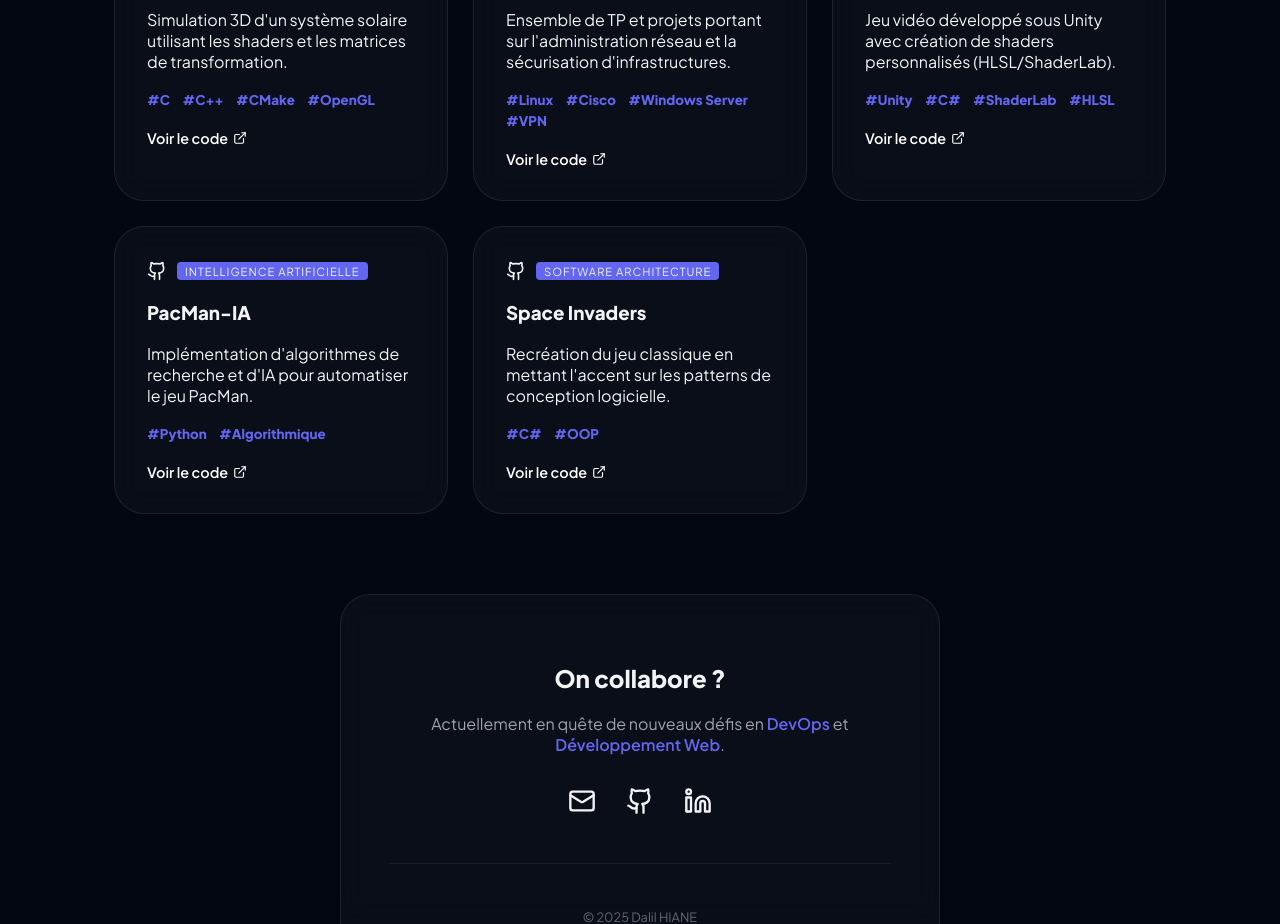
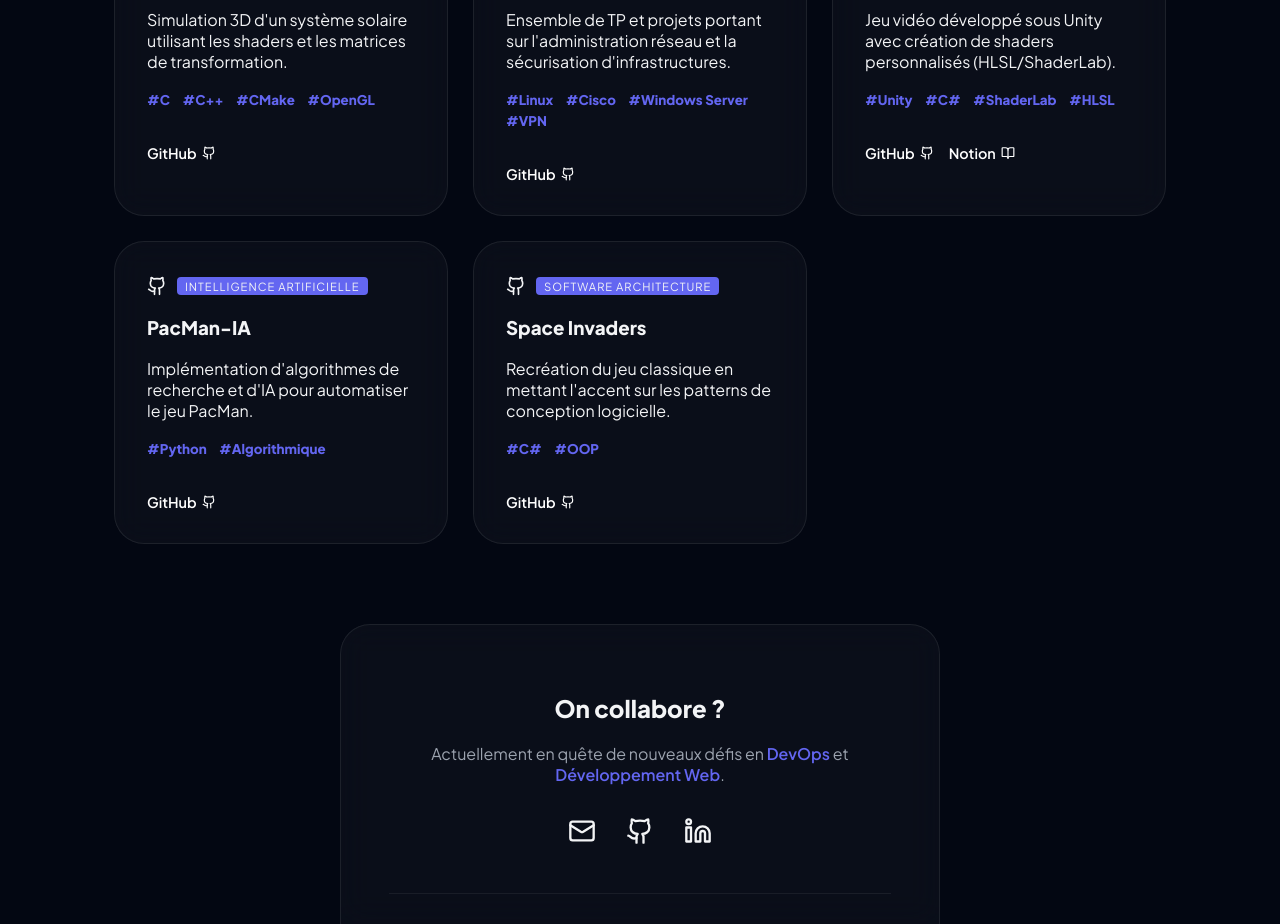
Before and after one commit to DaluxOnFlux/Portfolio, a React (Vite) app: page / in a window 1280 px wide. Shown: the part 2100-3024 px from the top of the page. Built offline with nearby package versions, Linux system fonts and the light colour scheme.

Commit message:
update Notion

```diff
--- a/src/App.jsx
+++ b/src/App.jsx
@@ -9,6 +9,7 @@ import {
   Database,
   Globe,
   ExternalLink,
+  BookOpen,
   GraduationCap,
   School,
   Terminal,
@@ -194,7 +195,8 @@ const App = () => {
             tag="Game Development"
             desc="Jeu vidéo développé sous Unity avec création de shaders personnalisés (HLSL/ShaderLab)."
             tech={["Unity", "C#", "ShaderLab", "HLSL"]}
-            link="https://github.com/DaluxOnFlux/Whippin-World"
+            githubLink="https://github.com/DaluxOnFlux/Whippin-World"
+            notionLink="https://www.notion.so/E4FI-Projet-Alassane-Traore-Dalil-Hiane-2024-2025-16d517b07e2280c78a45d8d081d62273"
           />
 
           {/* Projet 5: PacMan IA */}
@@ -334,7 +336,15 @@ const ExperienceCard = ({
   </motion.div>
 );
 
-const ProjectCard = ({ title, tag, desc, tech, link }) => (
+const ProjectCard = ({
+  title,
+  tag,
+  desc,
+  tech,
+  link, // Ton lien par défaut actuel
+  githubLink, // Nouveau : lien spécifique GitHub
+  notionLink, // Nouveau : lien spécifique Notion
+}) => (
   <motion.div className="project-card glass-card" whileHover={{ y: -10 }}>
     <div className="project-content">
       <div className="project-header">
@@ -348,9 +358,36 @@ const ProjectCard = ({ title, tag, desc, tech, link }) => (
           <small key={index}>#{t} </small>
         ))}
       </div>
-      <a href={link} target="_blank" rel="noreferrer" className="project-link">
-        Voir le code <ExternalLink size={14} />
-      </a>
+
+      <div
+        className="project-links-container"
+        style={{ display: "flex", gap: "15px", marginTop: "15px" }}
+      >
+        {/* Affichage du lien GitHub (soit githubLink, soit le link par défaut) */}
+        {(githubLink || link) && (
+          <a
+            href={githubLink || link}
+            target="_blank"
+            rel="noreferrer"
+            className="project-link"
+          >
+            GitHub <Github size={14} />
+          </a>
+        )}
+
+        {/* Affichage du lien Notion seulement s'il existe */}
+        {notionLink && (
+          <a
+            href={notionLink}
+            target="_blank"
+            rel="noreferrer"
+            className="project-link"
+            style={{ color: "#ffffff" }}
+          >
+            Notion <BookOpen size={14} />
+          </a>
+        )}
+      </div>
     </div>
   </motion.div>
 );
```
